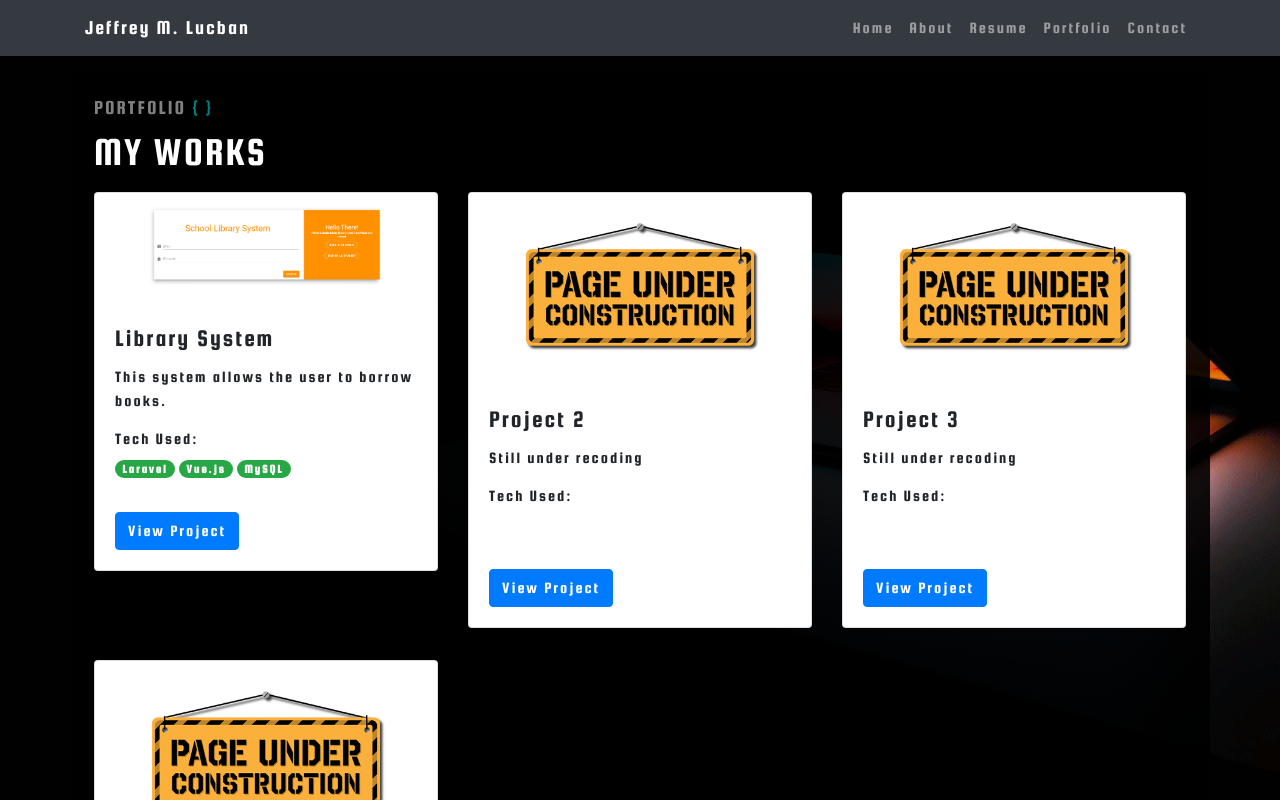
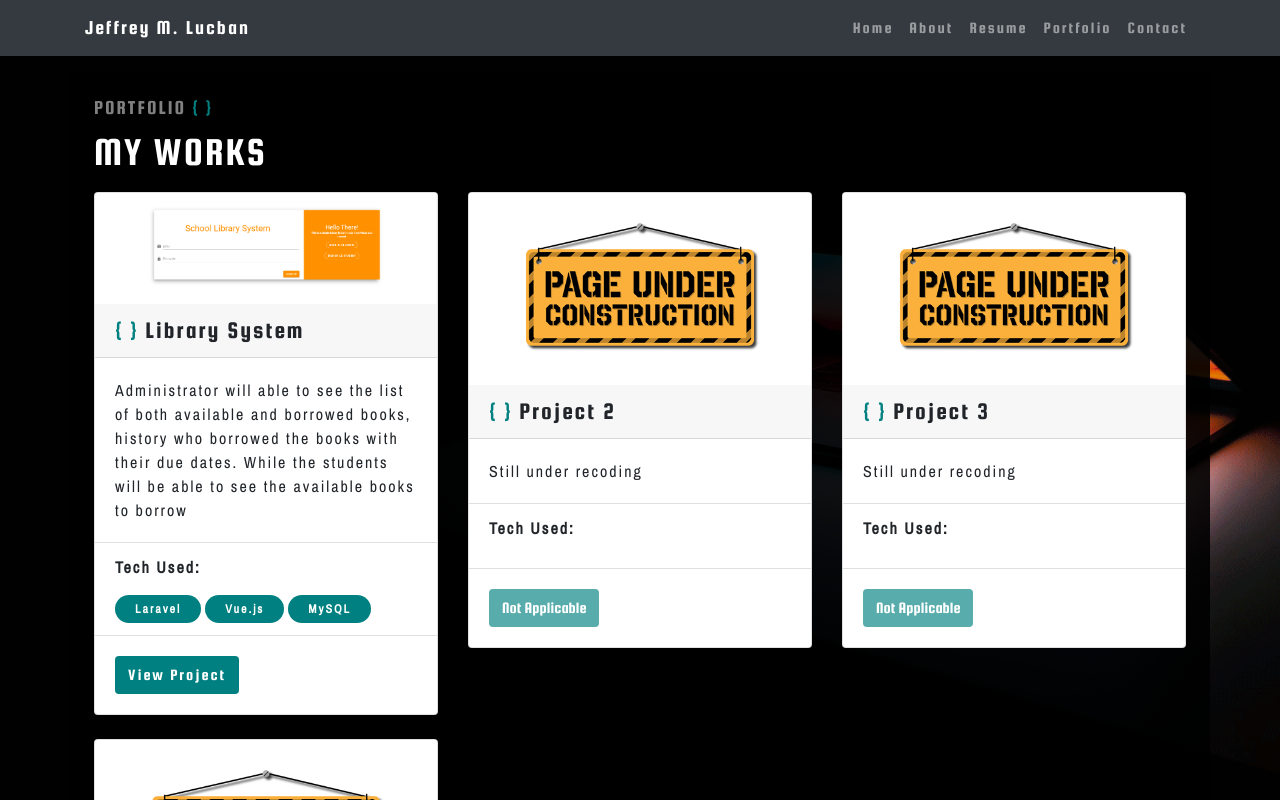
Before and after one commit to DyepLucban/my-portfolio, a Vue app: page /portfolio in a window 1280 px wide. Shown: the top 800 px of the page. Built offline with nearby package versions, Linux system fonts and the light colour scheme; what @growthbunker/vuetimeline, vue-sweetalert2 would draw is missing.

Commit message:
Update portfolio projects component

```diff
--- a/src/assets/css/style.css
+++ b/src/assets/css/style.css
@@ -89,13 +89,35 @@ body {
 
 /* PORTFOLIO SECTION CSS */
 #portfolio {
-    height: 100%;
+    height: auto;
+}
+
+.portfolio-text {
+    font-family: 'Archivo Narrow', sans-serif;
+}
+
+#portfolio-header-brace {
+    color: teal;
+}
+
+#portfolio-badge {
+    color: white;
+    padding: 8px 20px 8px 20px;
+}
+
+.project-view-btn, #portfolio-badge {
+    background-color: teal;
+    color: white;
+}
+
+.project-view-btn:hover {
+    color: #e1e1e1;
 }
 /* END OF PORTFOLIO SECTION CSS */
 
 /* CONTACT SECTION CSS */
 #contact {
-    height: 100%;
+    height: auto;
 }
 
 #contact-holder p {
@@ -112,5 +134,7 @@ body {
 
 .footer {
     text-align: center;
+    font-family: 'Archivo Narrow', sans-serif;
+    font-weight: bold;
 }
 /* END OF FOOTER SECTION CSS */
--- a/src/components/Portfolio/PortfolioComponent.vue
+++ b/src/components/Portfolio/PortfolioComponent.vue
@@ -8,19 +8,39 @@
         </b-row>
         <b-row>
             <b-col class="mb-4" lg="4" v-for="(item, k) in works" :key="k">
-                <b-card :title="item.title" :img-src="item.image" img-alt="Image" img-top tag="article" style="max-width: 25rem;" class="mb-2">
-                    <b-card-text>
+                <b-card no-body style="max-width: 30rem;" :img-src="item.image" img-alt="Image" img-top>
+                    <template #header>
+                        <h4 class="mb-0">
+                            <span id="portfolio-header-brace">{ }</span>
+                            {{ item.title }}
+                        </h4>
+                    </template>
+
+                    <b-card-body>
+                        <b-card-text class="portfolio-text">
                             {{ item.description }}
                         </b-card-text>
+                    </b-card-body>
 
-                    <h6>Tech Used:</h6>
+                    <b-list-group flush>
+                        <b-list-group-item class="portfolio-text">
+                            <b-card-text>
+                                <b>
+                                    Tech Used:
+                                </b>
+                            </b-card-text>
                             <b-card-text>
                                 <div v-for="(lang, k) in item.language_used" :key="k" style="float:left;">
-                            <b-badge pill variant="success" class="mr-1">{{ lang.name }}</b-badge>
+                                    <b-badge pill variant="default" id="portfolio-badge" class="mr-1">{{ lang.name }}</b-badge>
                                 </div>
                             </b-card-text>
-                    <br><br>
-                    <a class="btn btn-primary" variant="primary" :href="item.url" target="_blank">View Project</a>
+                        </b-list-group-item>
+                    </b-list-group>
+
+                    <b-card-body>
+                        <a v-if="item.url != '#'" class="btn btn-default project-view-btn" :href="item.url" target="_blank">View Project</a>
+                        <button v-else class="btn btn-default project-view-btn" disabled>Not Applicable</button>
+                    </b-card-body>
                  </b-card>
             </b-col>
         </b-row>
@@ -38,7 +58,7 @@ export default {
             works: [
                 {
                     title: 'Library System',
-                    description: 'This system allows the user to borrow books.',
+                    description: 'Administrator will able to see the list of both available and borrowed books, history who borrowed the books with their due dates. While the students will be able to see the available books to borrow',
                     url: 'https://lucban-library-system.herokuapp.com/',
                     image: require('@/assets/images/library_system-min.png'),
                     language_used: [
```
Also changed, not shown: 7 other files (tests, documents, lock files or other folders). Lines whose indentation alone changed are shown as unchanged.
